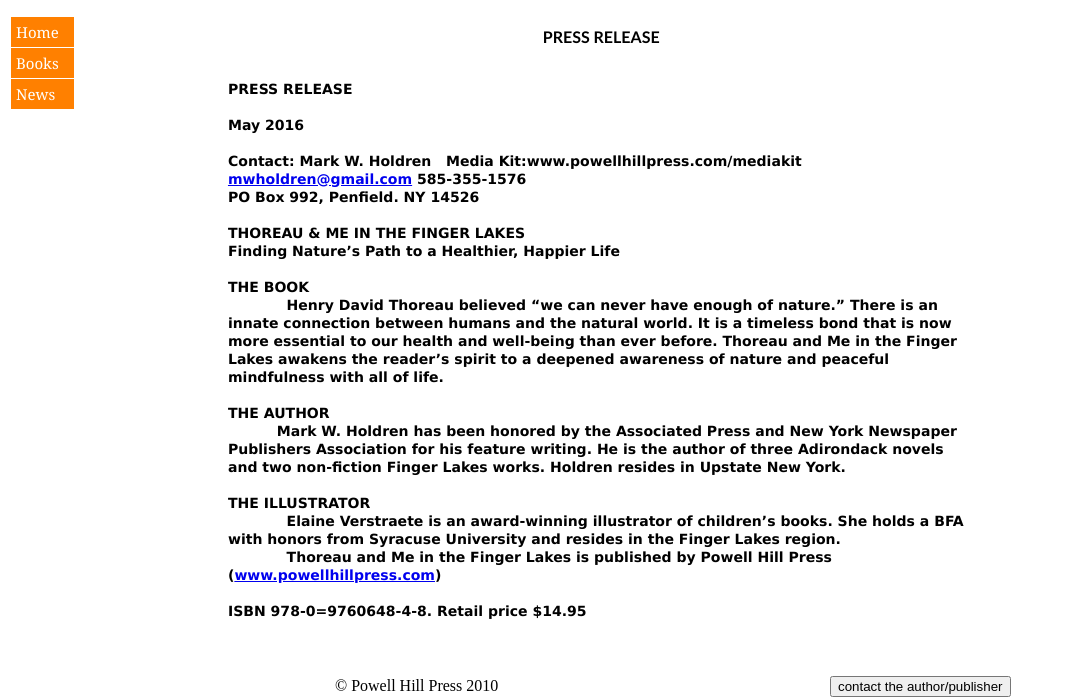
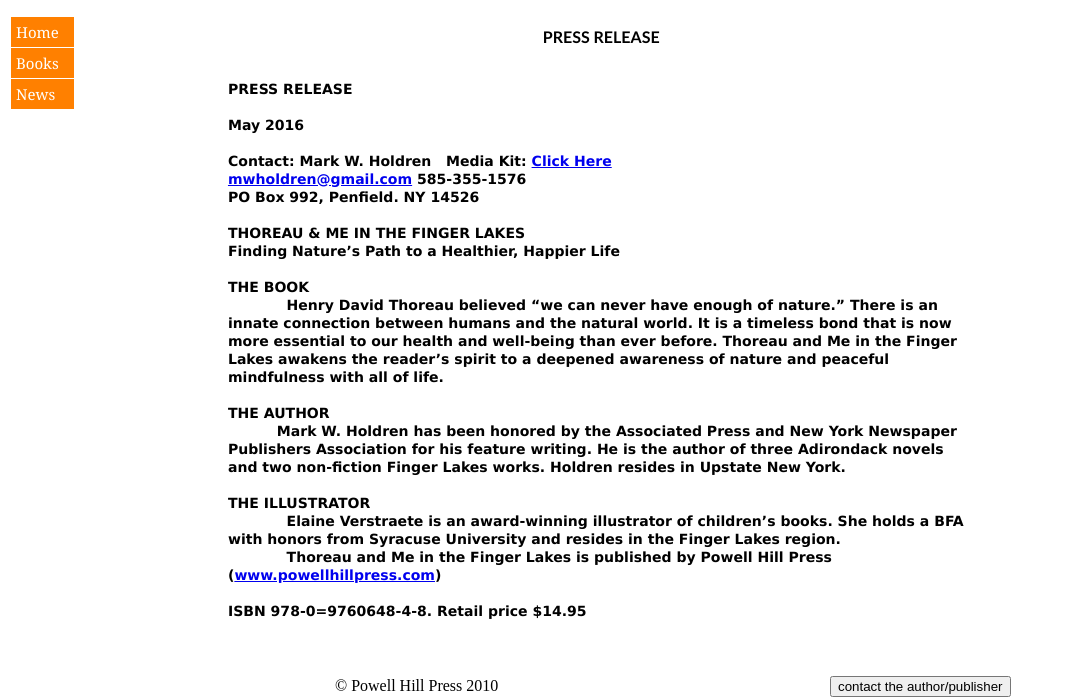
Before and after one commit to powellhillpress/powellhillpress.github.io, a plain HTML site: page news.html in a window 1280 px wide. Shown: the part 117-814 px from the top of the page, without its empty margins (0-1074 px from the left). Drawn offline with Linux system fonts and the light colour scheme.

Commit message:
Fixed media kit link

```diff
--- a/news.html
+++ b/news.html
@@ -55,7 +55,7 @@ body {
             <br />
             May  2016<br />
             <br />
-            Contact:  Mark W. Holdren&nbsp;&nbsp; Media  Kit:www.powellhillpress.com/mediakit<br />
+            Contact:  Mark W. Holdren&nbsp;&nbsp; Media  Kit: <a href="http://powellhillpress.github.io/MediaKit/index.html">Click Here</a><br />
             <a href="mailto:mwholdren@gmail.com">mwholdren@gmail.com</a> 585-355-1576<br />
             PO  Box 992, Penfield. NY 14526<br />
   &nbsp;&nbsp;&nbsp;&nbsp;&nbsp;&nbsp;&nbsp;&nbsp;&nbsp; <br />
```
